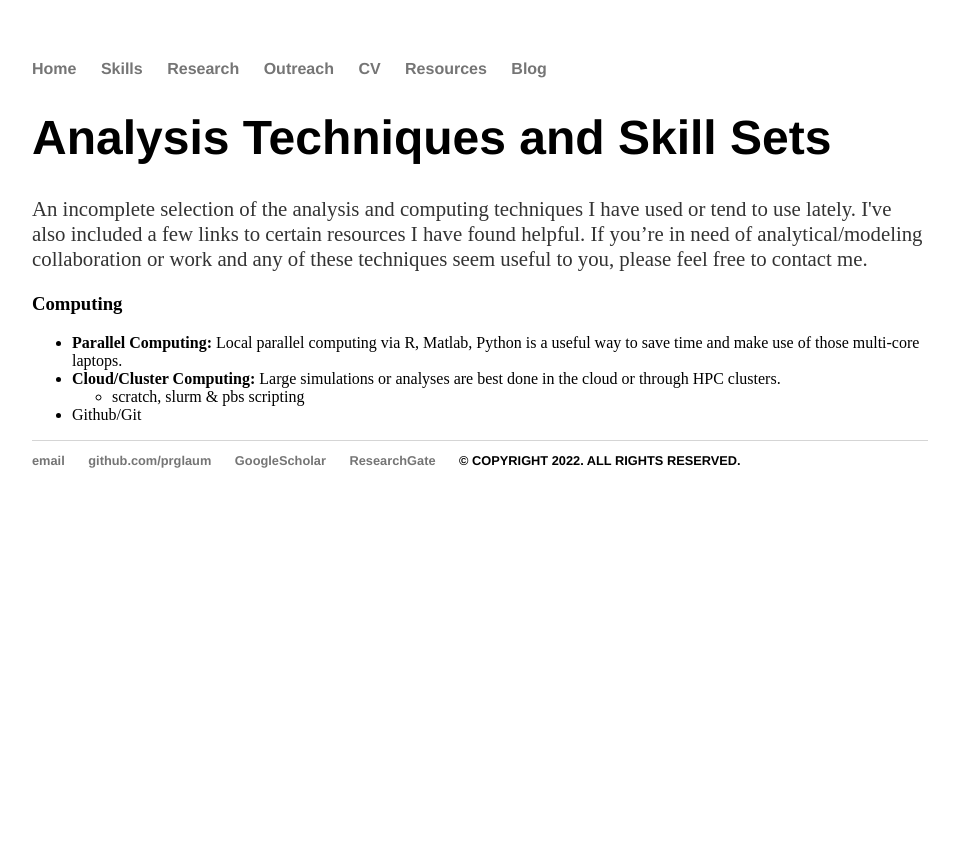
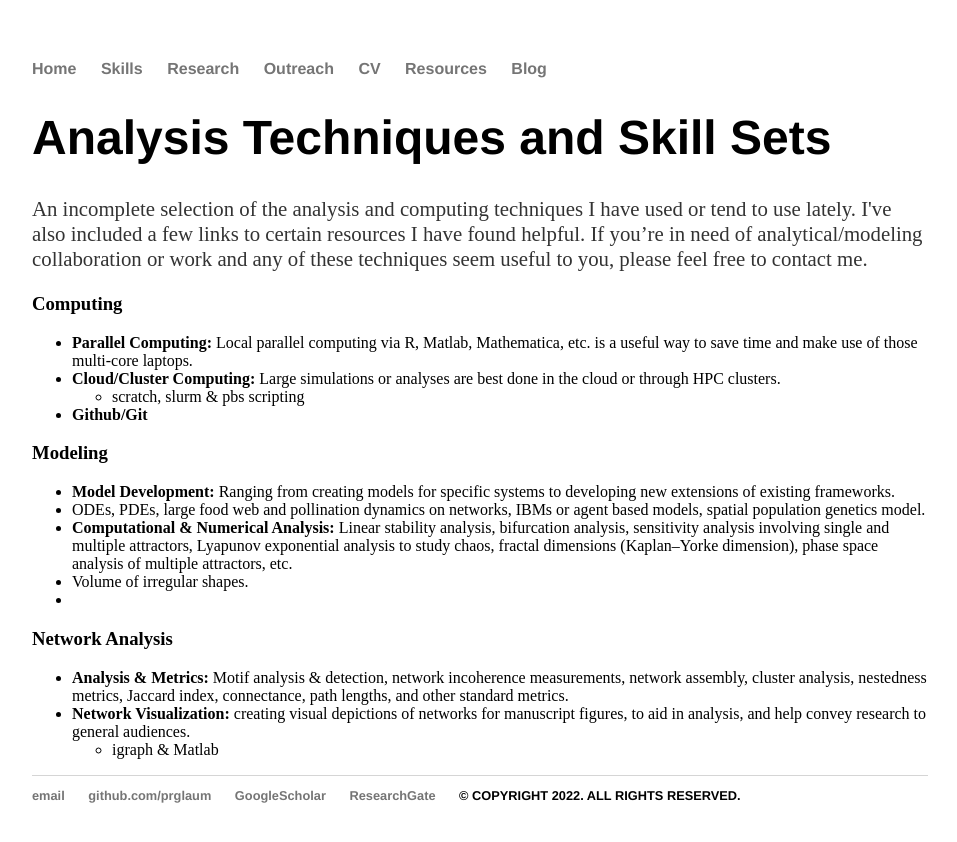
Before and after one commit to prglaum/prglaum.github.io, a Jekyll site: the page built from skills/index.html, in a window 1280 px wide. Shown: the top 842 px of the page, without its empty margins (160-1117 px from the left). Built offline with Jekyll 4.4.1, drawn with Linux system fonts in a browser that asks for light colours.

Commit message:
Update index.html
checking on list layout once rendered.

```diff
--- a/skills/index.html
+++ b/skills/index.html
@@ -11,10 +11,29 @@ title: Analysis Techniques and Skill Sets
 
 <h3>Computing</h3>
 <ul>
-	<li><b>Parallel Computing:</b> Local parallel computing via R, Matlab, Python is a useful way to save time and make use of those multi-core laptops.</li>
+	<li><b>Parallel Computing:</b> Local parallel computing via R, Matlab, Mathematica, etc. is a useful way to save time and make use of those multi-core laptops.</li>
 	<li><b>Cloud/Cluster Computing:</b> Large simulations or analyses are best done in the cloud or through HPC clusters. </li>
 		<ul>
 			<li>scratch, slurm & pbs scripting </li>
 		</ul>
-	<li>Github/Git</li>
+	<li><b>Github/Git</b></li>
 </ul>
+
+<h3>Modeling</h3>
+<ul>
+	<li><b>Model Development:</b> Ranging from creating models for specific systems to developing new extensions of existing frameworks.</li>
+	<li><Model Types:</b> ODEs, PDEs, large food web and pollination dynamics on networks, IBMs or agent based models, spatial population genetics model.</li>
+	<li><b>Computational & Numerical Analysis:</b> Linear stability analysis, bifurcation analysis, sensitivity analysis involving single and multiple attractors,
+		Lyapunov exponential analysis to study chaos, fractal dimensions (Kaplan–Yorke dimension), phase space analysis of multiple attractors, etc.</li>
+	<li><bGraphical Analysis:</b> Volume of irregular shapes.<li>
+</ul>
+
+<h3>Network Analysis</h3>
+<ul>
+	<li><b>Analysis & Metrics:</b> Motif analysis & detection, network incoherence measurements, network assembly, cluster analysis, nestedness metrics, Jaccard index, connectance,
+		path lengths, and other standard metrics.</li>
+	<li><b>Network Visualization:</b> creating visual depictions of networks for manuscript figures, to aid in analysis, and help convey research to general audiences.</li>
+		<ul>
+			<li>igraph & Matlab </li>
+		</ul>
+</ul>
```
